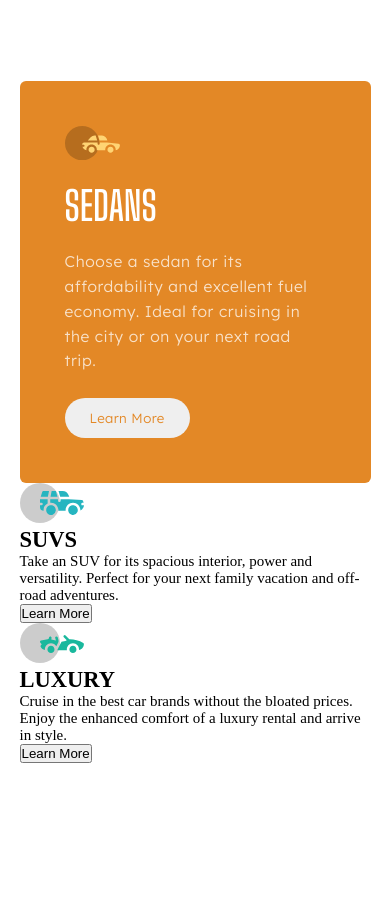
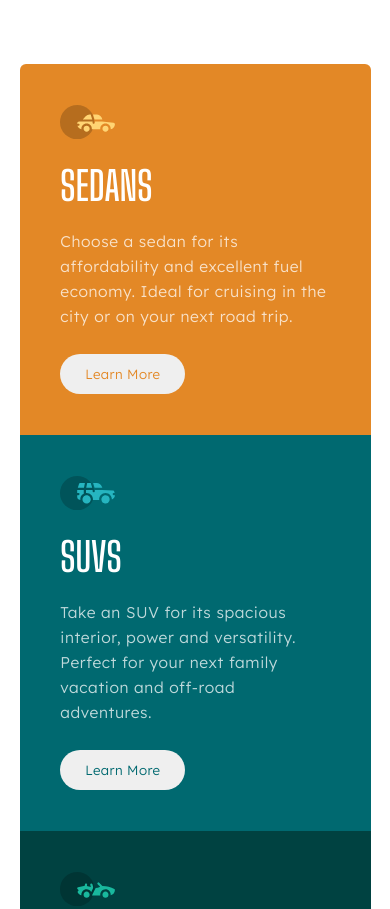
Before and after one commit to EtFX1/Frontend-mentor-3-column-preview-card-component-main, a plain HTML site: page src/index.html in a window 390 px wide. Shown: the top 909 px of the page. Before the commit the page ends 844 px from the top, so only its background shows below. Drawn offline with Linux system fonts and the light colour scheme.

Commit message:
all cards styles done for  mobile version

```diff
--- a/src/index.html
+++ b/src/index.html
@@ -58,13 +58,19 @@
                 </p>
 
                 <!-- Learn More button -->
-                <button class="card__button">Learn More</button>
+                <button class="card__button card__button--orange-text">
+                    Learn More
+                </button>
             </article>
 
             <!-- @!Section 2 - SUV'S -->
-            <article>
+            <article class="card card--dark-cyan">
                 <!-- SUV image -->
-                <svg width="64" height="40" xmlns="http://www.w3.org/2000/svg">
+                <svg
+                    class="card__illustration"
+                    xmlns="http://www.w3.org/2000/svg"
+                    viewBox="0 0 64 40"
+                >
                     <g fill="none" fill-rule="evenodd">
                         <circle
                             fill="#000"
@@ -82,23 +88,29 @@
                 </svg>
 
                 <!-- Car name -->
-                <h2>SUVS</h2>
+                <h2 class="card__heading">SUVS</h2>
 
                 <!-- Car info -->
-                <p>
+                <p class="card__paragraph">
                     Take an SUV for its spacious interior, power and
                     versatility. Perfect for your next family vacation and
                     off-road adventures.
                 </p>
 
                 <!-- Learn More button -->
-                <button>Learn More</button>
+                <button class="card__button card__button--dark-cyan-text">
+                    Learn More
+                </button>
             </article>
 
             <!-- @!Section 3 - LUXURY -->
-            <article>
+            <article class="card card--very-dark-cyan">
                 <!-- Luxury image -->
-                <svg width="64" height="40" xmlns="http://www.w3.org/2000/svg">
+                <svg
+                    class="card__illustration"
+                    xmlns="http://www.w3.org/2000/svg"
+                    viewBox="0 0 64 40"
+                >
                     <g fill="none" fill-rule="evenodd">
                         <circle
                             fill="#000"
@@ -116,17 +128,19 @@
                 </svg>
 
                 <!-- Car name -->
-                <h2>LUXURY</h2>
+                <h2 class="card__heading">LUXURY</h2>
 
                 <!-- Car info -->
-                <p>
+                <p class="card__paragraph">
                     Cruise in the best car brands without the bloated prices.
                     Enjoy the enhanced comfort of a luxury rental and arrive in
                     style.
                 </p>
 
                 <!-- Learn More button -->
-                <button>Learn More</button>
+                <button class="card__button card__button--very-dark-cyan-text">
+                    Learn More
+                </button>
             </article>
         </main>
     </body>
--- a/src/styles.css
+++ b/src/styles.css
@@ -9,6 +9,8 @@
     --colour-transparent-white: hsla(0, 0%, 100%, 0.75);
     --colour-orange: hsl(31, 77%, 52%);
     --colour-white: rgb(255, 255, 255);
+    --colour-dark-cyan: hsl(184, 100%, 22%);
+    --colour-very-dark-cyan: hsl(179, 100%, 13%);
 
     /* font families */
     --font-big-shoulders: "Big Shoulders Display", sans-serif;
@@ -40,13 +42,10 @@ body {
 
 /* targets all cards */
 .card {
-    border-radius: 0.375rem;
-    padding: 2.8125rem; /*todo: re-adjust*/
+    padding: 2.55rem;
 }
 
-.card--orange {
-    background-color: var(--colour-orange);
-}
+/* !General styles for all cards (block, element) */
 
 .card__illustration {
     width: 3.4375rem;
@@ -68,7 +67,7 @@ body {
     color: var(--colour-transparent-white);
     letter-spacing: 0.6px;
     line-height: 1.6;
-    font-size: clamp(0.75rem, 4vw, 1.0938rem);
+    font-size: clamp(0.75rem, 4vw, 1rem);
     font-weight: var(--font-weight-light);
     margin-bottom: clamp(1.25rem, 9.5%, 2.5rem);
 }
@@ -80,7 +79,6 @@ body {
 
 .card__button {
     font-weight: var(--font-weight-light);
-    color: var(--colour-orange);
     letter-spacing: 0.025rem;
     border: 0;
     border-radius: 3.125rem;
@@ -89,6 +87,33 @@ body {
 
 .card__button:hover {
     outline: 0.0625rem solid var(--colour-white);
-    background-color: var(--colour-orange);
+    background-color: inherit;
     color: var(--colour-white);
 }
+
+/* !Styles for individual cards (modifier)*/
+.card--orange {
+    border-radius: 0.375rem 0.375rem 0 0;
+    background-color: var(--colour-orange);
+}
+
+.card--dark-cyan {
+    background-color: var(--colour-dark-cyan);
+}
+
+.card--very-dark-cyan {
+    border-radius: 0 0 0.375rem 0.375rem;
+    background-color: var(--colour-very-dark-cyan);
+}
+
+.card__button--orange-text {
+    color: var(--colour-orange);
+}
+
+.card__button--dark-cyan-text {
+    color: var(--colour-dark-cyan);
+}
+
+.card__button--very-dark-cyan-text {
+    color: var(--colour-very-dark-cyan);
+}
```
